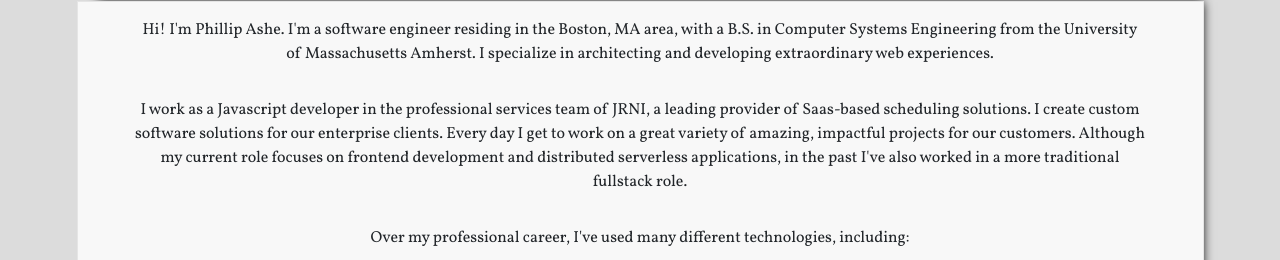
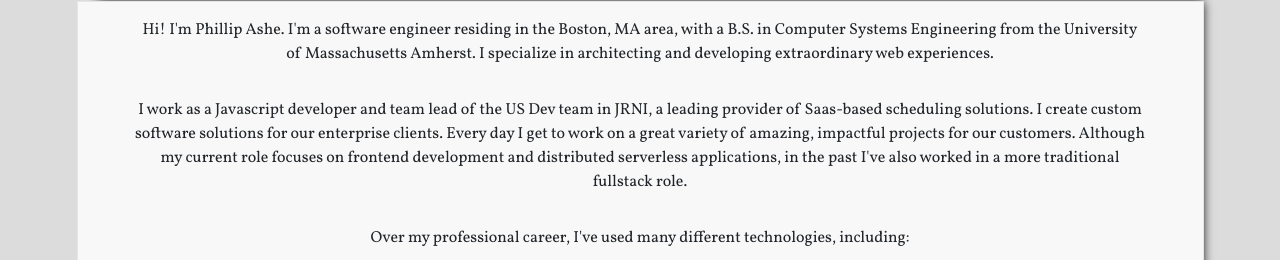
Before and after one commit to phillipashe/phillipashe.github.io, a plain HTML site: page index.html in a window 1280 px wide. Shown: the part 776-1036 px from the top of the page. Drawn offline with nearby package versions, Linux system fonts and the light colour scheme.

Commit message:
change description to team lead

```diff
--- a/static/about.html
+++ b/static/about.html
@@ -8,7 +8,7 @@
       from the University of Massachusetts Amherst. I specialize in architecting and developing extraordinary web
       experiences.
     </div>
-    <div class="about-line">I work as a Javascript developer in the professional services team of JRNI,
+    <div class="about-line">I work as a Javascript developer and team lead of the US Dev team in JRNI,
       a leading provider of Saas-based scheduling solutions. I create custom software solutions for our enterprise
       clients. Every day I get to work on a great variety of amazing, impactful projects for our customers. Although my
       current role focuses on
```
